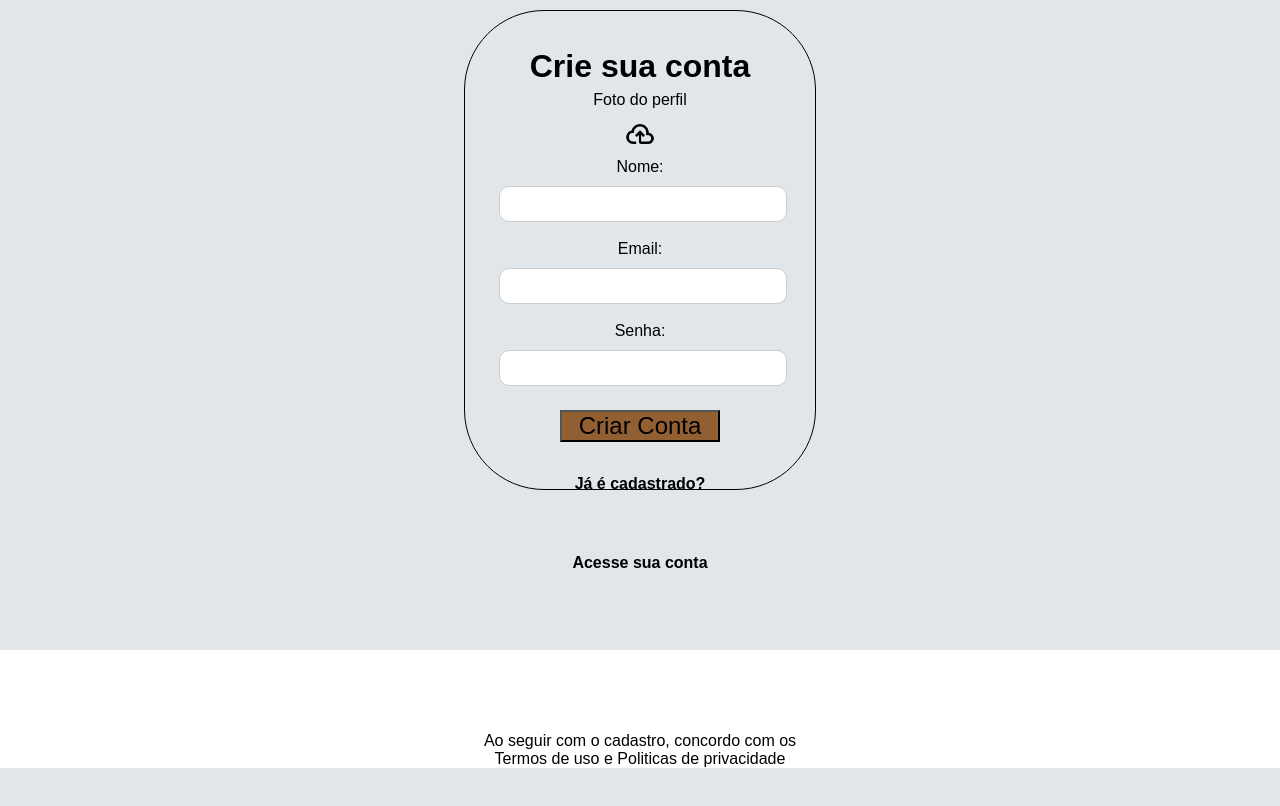
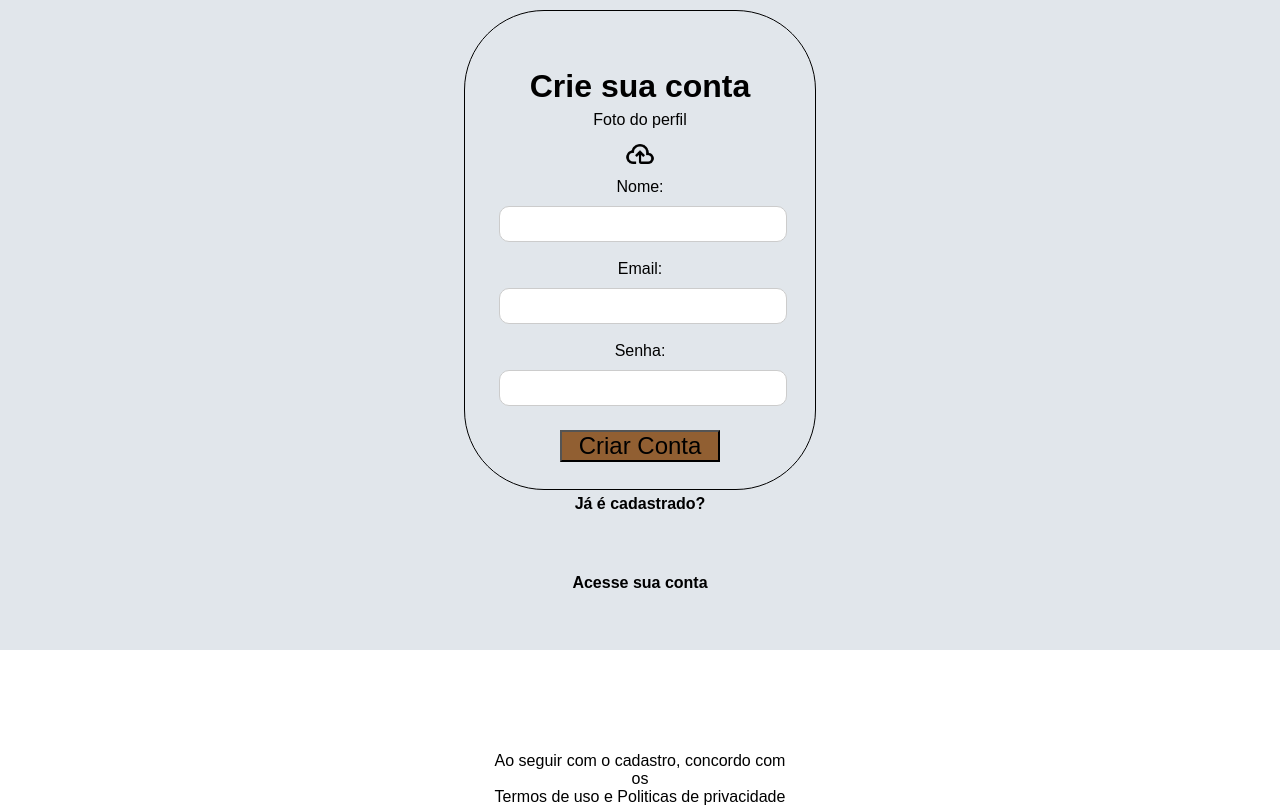
Before and after one commit to neresr0d/banco, a PHP site: page /views/cadastro.php in a window 1280 px wide. Shown: the part 150-956 px from the top of the page. Before the commit the page ends 918 px from the top, so only its background shows below. Run offline with PHP 8.4, Linux system fonts and the light colour scheme.

```diff
--- a/css/style.css
+++ b/css/style.css
@@ -262,19 +262,58 @@ h1 {
 
 }
 
+.borda_cadastro {
+    margin: 0 auto;
+    padding: 20px;
 
 
+    border: solid black 0.1rem;
+    border-radius: 4rem;
+    position: absolute;
+    top: 50%;
+    left: 50%;
+    transform: translateY(-50%) translateX(-50%);
+    background-color: var(--primaria);
+    border-radius: 5rem;
+    width: 22rem;
+    height: 30rem;
+    text-align: center;
+    font-size: 1rem;
+    background-color: var(--secuntaria);
+    font-family: Arial, Helvetica, sans-serif;
+
+}
+
+/*.cad {
+    display: flex;
+    align-items: start;
+    margin-bottom: 15px;
+}*/
+
+...cad label {
+    flex: 0 0 150px; /* Define uma largura fixa para o label */
+    text-align: top; /* Alinha o texto do label à direita */
+    margin-right: 1px; /* Espaço entre o label e o input */
+    font-weight: bold;
+}
+
+...cad input {
+    flex: 1; /* Faz o input ocupar o restante do espaço disponível */
+    padding: 8px;
+    font-size: 16px;
+    border: 1px solid #ccc;
+    border-radius: 4px;
+}
+
 .perfil input[type="file"] {
+    /* esconder o input */
     position: absolute;
     top: 0;
     left: 0;
     width: 100%;
     height: 100%;
     opacity: 0;
-    /* Torna o input invisível, mas ainda funcional */
     cursor: pointer;
-    /* Muda o cursor para indicar que é clicável */
-    z-index: 1;
     /* Garante que o input esteja atrás da imagem */
 }
 
@@ -291,9 +330,9 @@ h1 {
 label {
     display: block;
     margin-bottom: 10px;
+}
 
 
-}
 
 
 input[type="email"],
--- a/sql/banco.sql
+++ b/sql/banco.sql
@@ -23,5 +23,7 @@ CREATE TABLE usuario (
     CREATE TABLE categoria (
         id_categoria INT AUTO_INCREMENT PRIMARY KEY,
         nome_categoria VARCHAR(100) NOT NULL,
+        id_livro INT,
+        FOREIGN KEY (id_livro) REFERENCES livros(id_livro)
 
     )
--- a/views/cadastro.php
+++ b/views/cadastro.php
@@ -30,35 +30,39 @@
     </nav>
 
     <main id="main">
-        <div class="borda_login">
-            <div>
+        <div class="borda_cadastro">
+
             <h1>Crie sua conta</h1>
 
 
             <form action="">
+
                     <div class="perfil">
-                        <label for="" class="email">Foto do perfil</label>
+                    <label for="file" class="file">Foto do perfil</label>
                     <img src="/estante_web/banco/imgs/upload.png" alt="Imagem" class="img-perfil">
-                        <input type="file" id="fileInput">
+                    <input type="file" id="fileInput" name="file">
 
                 </div>
 
-                    <div class="nome">
-                        <label for="name">Nome:</label>
+                <div class="cad">
+                    <label for="nome">Nome:</label>
                     <input type="text" id="nome" name="nome" required>
-                        <div class="nome">
+
                 </div>
                 <br>
 
+                <div class="cad">
                     <label for="email">Email:</label>
-                        <input type="email" name="email" required>
+                    <input type="email" name="email" id="email" required>
+                </div>
                 <br>
-                        <br>
-                        <div class="senha">
+
+                <div class="cad">
                     <label for="senha">Senha:</label>
-                            <input type="password" name="senha" id="senha">
+                    <input type="password" id="senha" name="senha" required>
+                </div>
                 <div>
-                                <button>Criar Conta</button>
+                    <button type="submit">Criar Conta</button>
                 </div><br>
 
                 <div><br>
@@ -68,11 +72,14 @@
                     </a>
                 </div>
 
-                        </div>
+
+
 
                 <p class="h3">
                     Ao seguir com o cadastro, concordo com os <br>Termos de uso e Politicas de privacidade </p>
 
+            </form>
+        </div>
 
 
 
--- a/views/login.php
+++ b/views/login.php
@@ -71,7 +71,7 @@
 
                 </div>
          <h4>Ainda não é cadastrado ?<br>
-            <a href="/estante_web/banco/cadastro.php">Crie sua conta</a>
+            <a href="/estante_web/banco/views/cadastro.php">Crie sua conta</a>
 
          </h4>
 
```
Lines whose indentation alone changed are shown as unchanged.
